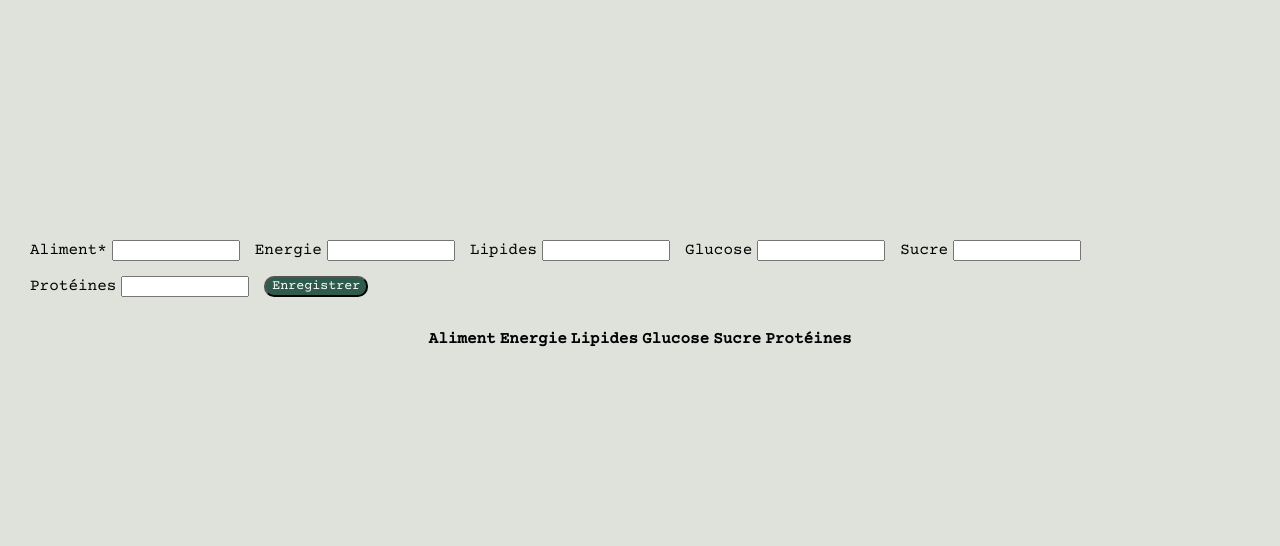
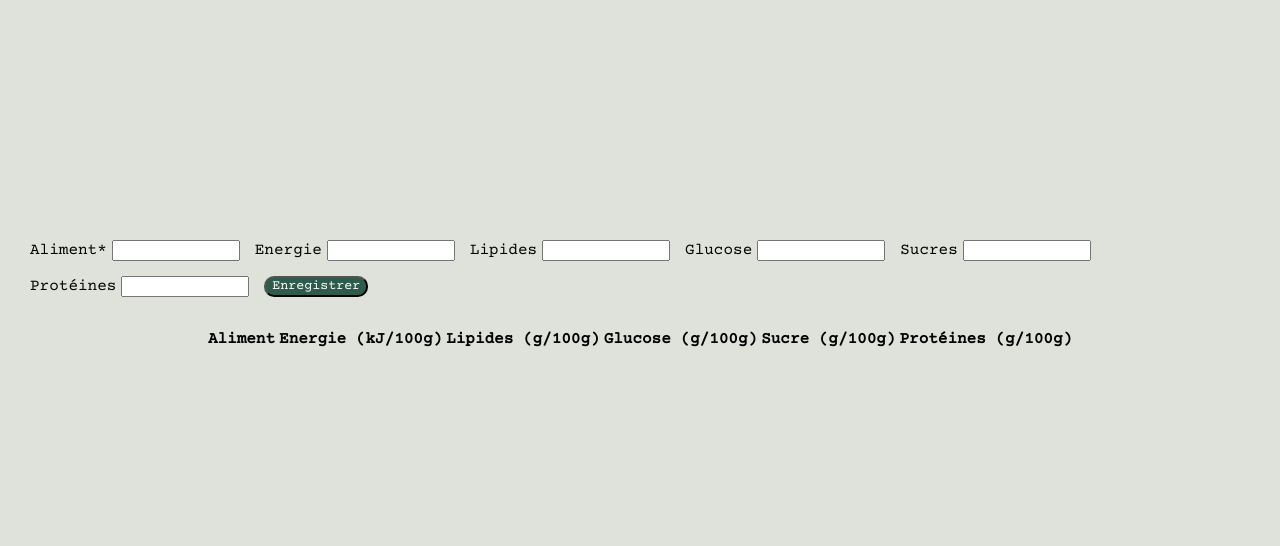
Before and after one commit to lealinehocine/Projet_MAIRE_SAAD, a PHP site: page /index.php?page=aliments in a window 1280 px wide. Shown: the part 204-750 px from the top of the page. Run offline with PHP 8.4, Linux system fonts and the light colour scheme; the visitor is signed in with stand-in values (Sample User, id 1); lists and menus that the app fills with data are empty; some libraries are stand-ins or nearby versions; some web fonts are replaced.

Commit message:
ajout des unités dans aliment

```diff
--- a/application_manger_mieux/frontend/aliments.php
+++ b/application_manger_mieux/frontend/aliments.php
@@ -36,7 +36,7 @@ $admin = false; //En attendant que ce soit fait dans le back
     </div>
 
     <div class="form-group row">
-    <label for="inputSucre" class="col-sm-2 col-form-label">Sucre</label>
+    <label for="inputSucre" class="col-sm-2 col-form-label">Sucres</label>
         <div class="col-sm-2">
         <input type="text" class="form-control" id="inputSucre" >
         </div>
@@ -64,11 +64,11 @@ $admin = false; //En attendant que ce soit fait dans le back
     <thead>
         <tr>
             <th scope="col">Aliment</th>
-            <th scope="col">Energie</th>
-            <th scope="col">Lipides</th>
-            <th scope="col">Glucose</th>
-            <th scope="col">Sucre</th>
-            <th scope="col">Protéines</th>
+            <th scope="col">Energie (kJ/100g)</th>
+            <th scope="col">Lipides (g/100g)</th>
+            <th scope="col">Glucose (g/100g)</th>
+            <th scope="col">Sucre (g/100g)</th>
+            <th scope="col">Protéines (g/100g)</th>
             <?php
                 if($admin){
                     echo '<th scope="col">Edit</th>',
```
